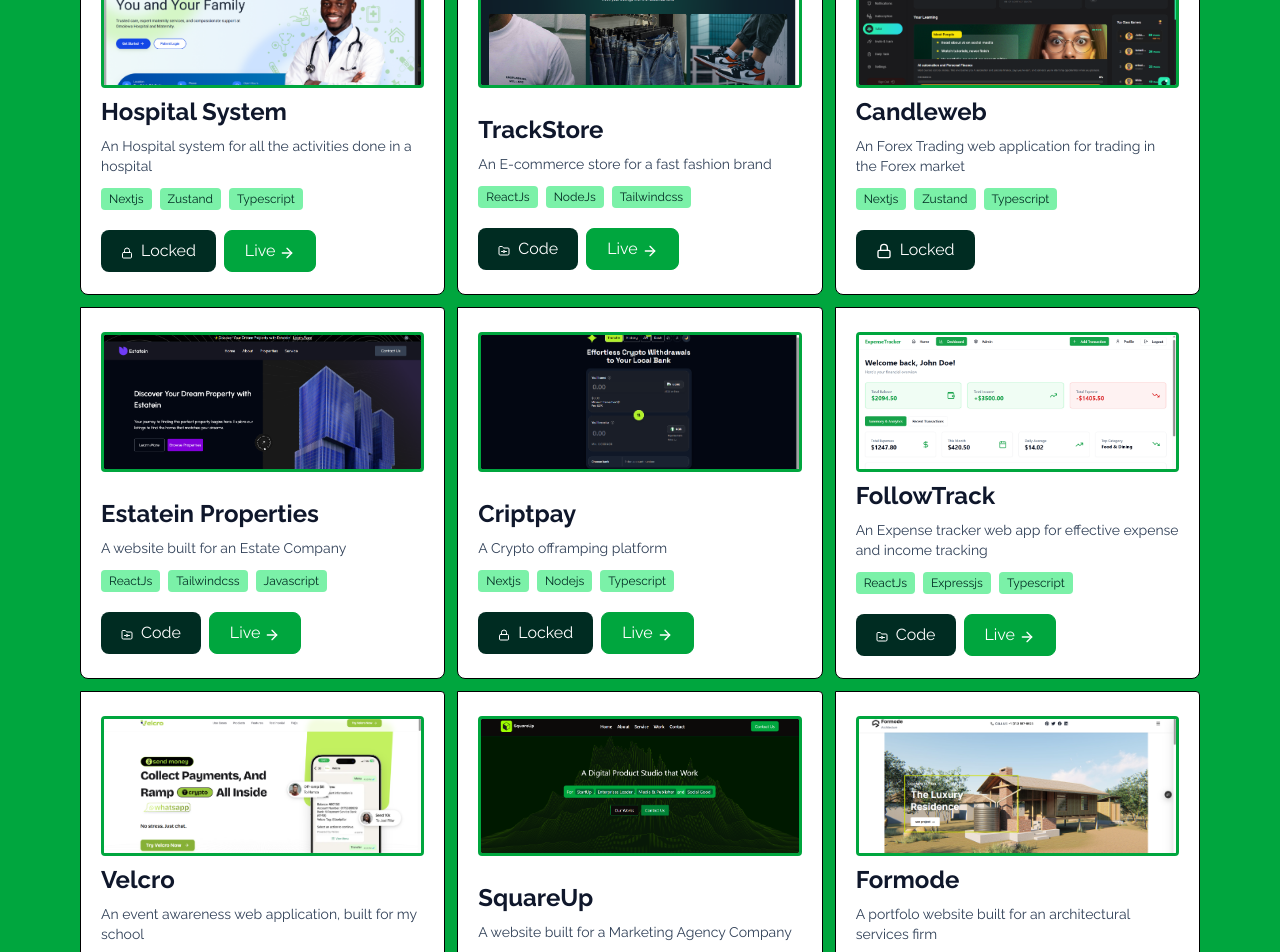
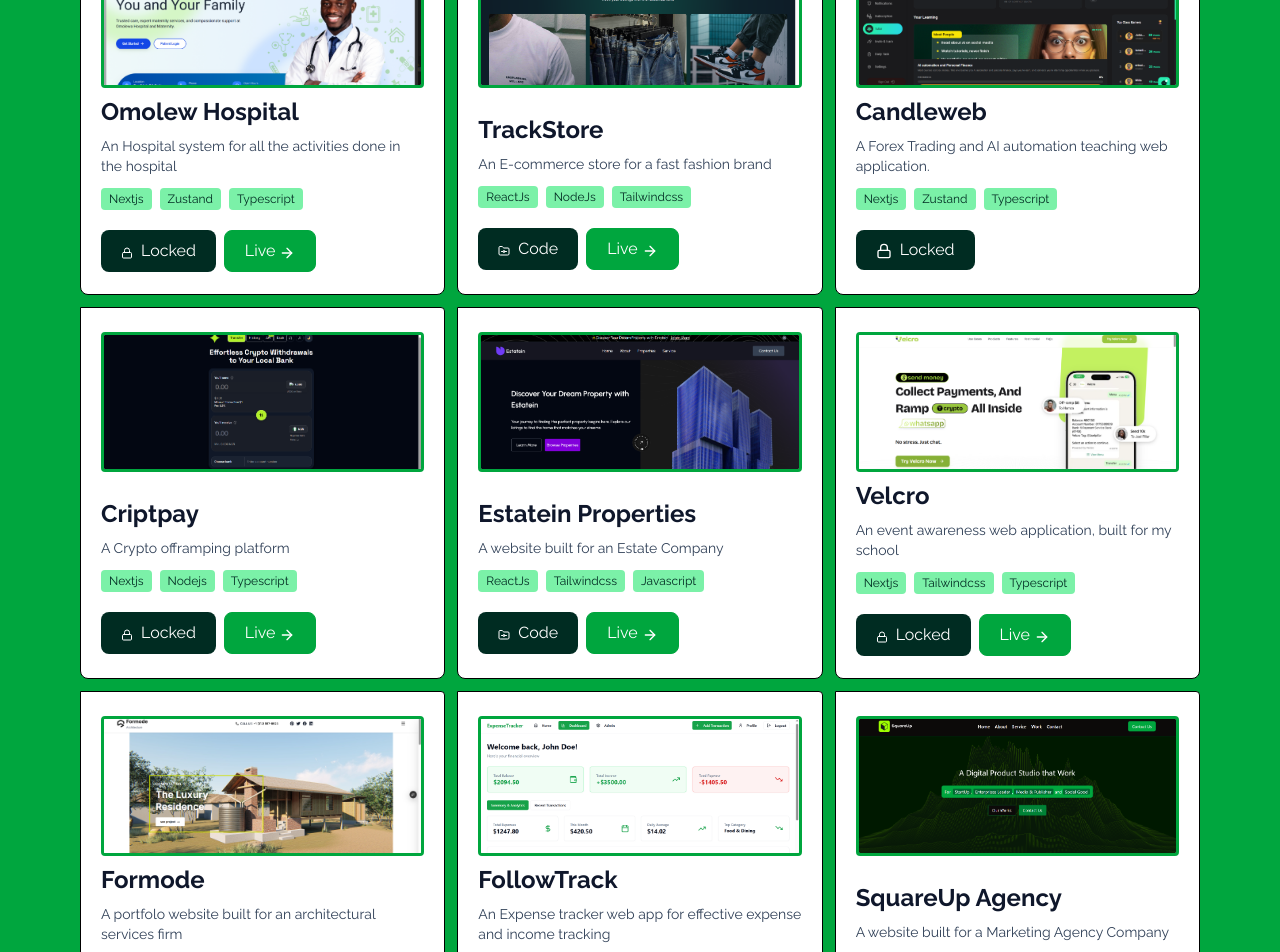
Before and after one commit to iconicconcept/mrmay, a React (Vite) app in the folder portfolio-frontend/: page / in a window 1280 px wide. Shown: the part 1520-2472 px from the top of the page. Built offline with nearby package versions, Linux system fonts and the light colour scheme.

Commit message:
first_revamp_modificaton

```diff
--- a/portfolio-frontend/src/myComponent/data.ts
+++ b/portfolio-frontend/src/myComponent/data.ts
@@ -3,11 +3,11 @@ export const projectCardDetails = [
     id: "1",
     alt: "Hospital system",
     image: "/omolewahms2.png",
-    head: "Hospital System",
+    head: "Omolew Hospital",
     stack: "Nextjs",
     stack2: "Zustand",
     stack3: "Typescript",
-    parag: "An Hospital system for all the activities done in a hospital",
+    parag: "An Hospital system for all the activities done in the hospital",
     code: "https://github.com/iconicconcept",
     live: "https://omolewahospital.com",
     lock: "code",
@@ -32,25 +32,13 @@ export const projectCardDetails = [
     stack: "Nextjs",
     stack2: "Zustand",
     stack3: "Typescript",
-    parag: "An Forex Trading web application for trading in the Forex market",
+    parag: "A Forex Trading and AI automation teaching web application.",
     code: "https://github.com/iconicconcept",
     live: "https://candleweb.io",
     lock: "all",
   },
   {
     id: "4",
-    alt: "estatein properties",
-    image: "/stateproperties.png",
-    head: "Estatein Properties",
-    stack: "ReactJs",
-    stack2: "Tailwindcss",
-    stack3: "Javascript",
-    parag: "A website built for an Estate Company",
-    code: "https://github.com/iconicconcept/Estatein-Properties.git",
-    live: "https://estateinproperties.netlify.app",
-  },
-  {
-    id: "5",
     alt: "criptpay",
     image: "/criptpay.png",
     head: "Criptpay",
@@ -63,7 +51,45 @@ export const projectCardDetails = [
     lock: "code",
   },
   {
+    id: "5",
+    alt: "estatein properties",
+    image: "/stateproperties.png",
+    head: "Estatein Properties",
+    stack: "ReactJs",
+    stack2: "Tailwindcss",
+    stack3: "Javascript",
+    parag: "A website built for an Estate Company",
+    code: "https://github.com/iconicconcept/Estatein-Properties.git",
+    live: "https://estateinproperties.netlify.app",
+  },
+  {
+    id: "6",
+    alt: "velcro whatsapp payment",
+    image: "/velcro-dashboard.png",
+    head: "Velcro",
+    stack: "Nextjs",
+    stack2: "Tailwindcss",
+    stack3: "Typescript",
+    parag: "An event awareness web application, built for my school",
+    code: "https://github.com/iconicconcept",
+    live: "https://usevelcro.com",
+    lock: "code",
+  },
+  {
     id: "7",
+    alt: "Formode portfolo",
+    image: "/formode-dashboard.png",
+    head: "Formode",
+    stack: "Nextjs",
+    stack2: "Expressjs",
+    stack3: "Typescript",
+    parag: "A portfolo website built for an architectural services firm",
+    code: "https://github.com/iconicconcept",
+    live: "https://formode.ke",
+    lock: "code",
+  },
+  {
+    id: "8",
     alt: "expense tracker",
     image: "/followtrack.png",
     head: "FollowTrack",
@@ -76,42 +102,16 @@ export const projectCardDetails = [
     live: "https://followtrack.onrender.com",
   },
   {
-    id: "8",
-    alt: "velcro whatsapp payment",
-    image: "/velcro-dashboard.png",
-    head: "Velcro",
-    stack: "Nextjs",
-    stack2: "Tailwindcss",
-    stack3: "Typescript",
-    parag: "An event awareness web application, built for my school",
-    code: "https://github.com/iconicconcept",
-    live: "https://usevelcro.com",
-    lock: "code",
-  },
-  {
     id: "9",
     alt: "marketing agency web App",
     image: "/sqaureupagency.png",
-    head: "SquareUp",
+    head: "SquareUp Agency",
     stack: "ReactJs",
     stack2: "Tailwindcss",
     stack3: "Typescript",
     parag: "A website built for a Marketing Agency Company",
     code: "https://github.com/iconicconcept/SquareUp.git",
     live: "https://squareagency.netlify.app",
-  },
-  {
-    id: "10",
-    alt: "Formode portfolo",
-    image: "/formode-dashboard.png",
-    head: "Formode",
-    stack: "Nextjs",
-    stack2: "Expressjs",
-    stack3: "Typescript",
-    parag: "A portfolo website built for an architectural services firm",
-    code: "https://github.com/iconicconcept",
-    live: "https://formode.ke",
-    lock: "code",
   },
   // {
   //   id: "6",
--- a/portfolio-frontend/src/myComponent/header.tsx
+++ b/portfolio-frontend/src/myComponent/header.tsx
@@ -12,7 +12,7 @@ const Header = () => {
   const [isOpen, setIsOpen] = useState(false);
 
   const navLinks: NavLink[] = [
-    { label: "Resume", href: "/Mubaraq-Resume.pdf", isExternal: true },
+    { label: "Resume", href: "/Mubaraq-Resume-original.pdf", isExternal: true },
     { label: "Projects", to: "Projects" },
     { label: "Skills", to: "Skills" },
     { label: "Contact", to: "Contact" },
--- a/portfolio-frontend/src/pages/Home.tsx
+++ b/portfolio-frontend/src/pages/Home.tsx
@@ -150,7 +150,7 @@ const Home = ({ text }: Text) => {
               </p>
               <div className="flex w-max flex-row gap-3 relative z-10">
                 <a
-                  href="/Mubaraq-Resume.pdf"
+                  href="/Mubaraq-Resume-original.pdf"
                   download="Mubaraq-Resume.pdf"
                   className={`px-5 text-white py-3 cursor-pointer rounded-[7px] font-semibold text-base md:text-lg transition-all duration-300 inline-flex items-center justify-center hover:scale-105 ${
                     isDark
@@ -851,7 +851,9 @@ const Home = ({ text }: Text) => {
 
       <footer
         className={`w-full h-max transition-colors duration-300 ${
-          isDark ? "bg-emerald-950 border-t border-green-400" : "bg-green-100 border-t border-green-400"
+          isDark
+            ? "bg-emerald-950 border-t border-green-400"
+            : "bg-green-100 border-t border-green-400"
         }`}
         id="Footer"
       >
```
Also changed, not shown: 2 other files (tests, documents, lock files or other folders).
